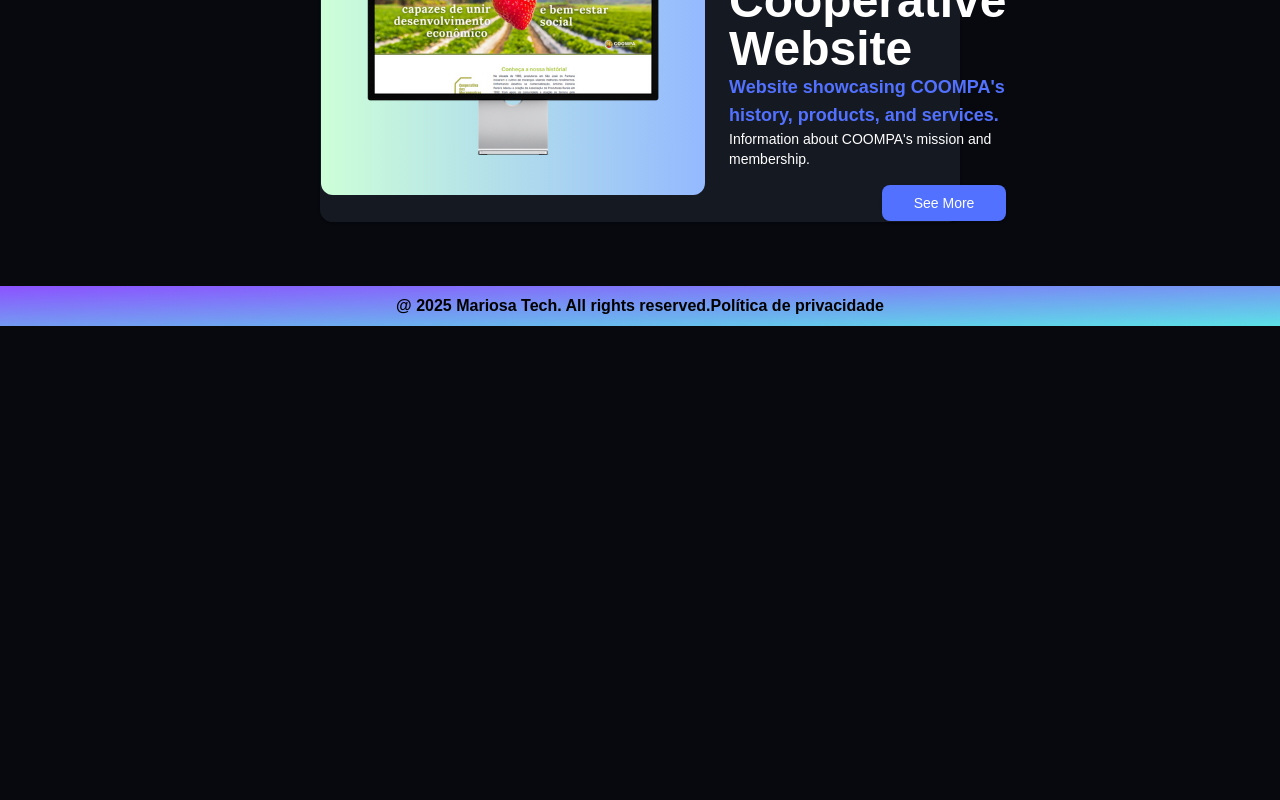
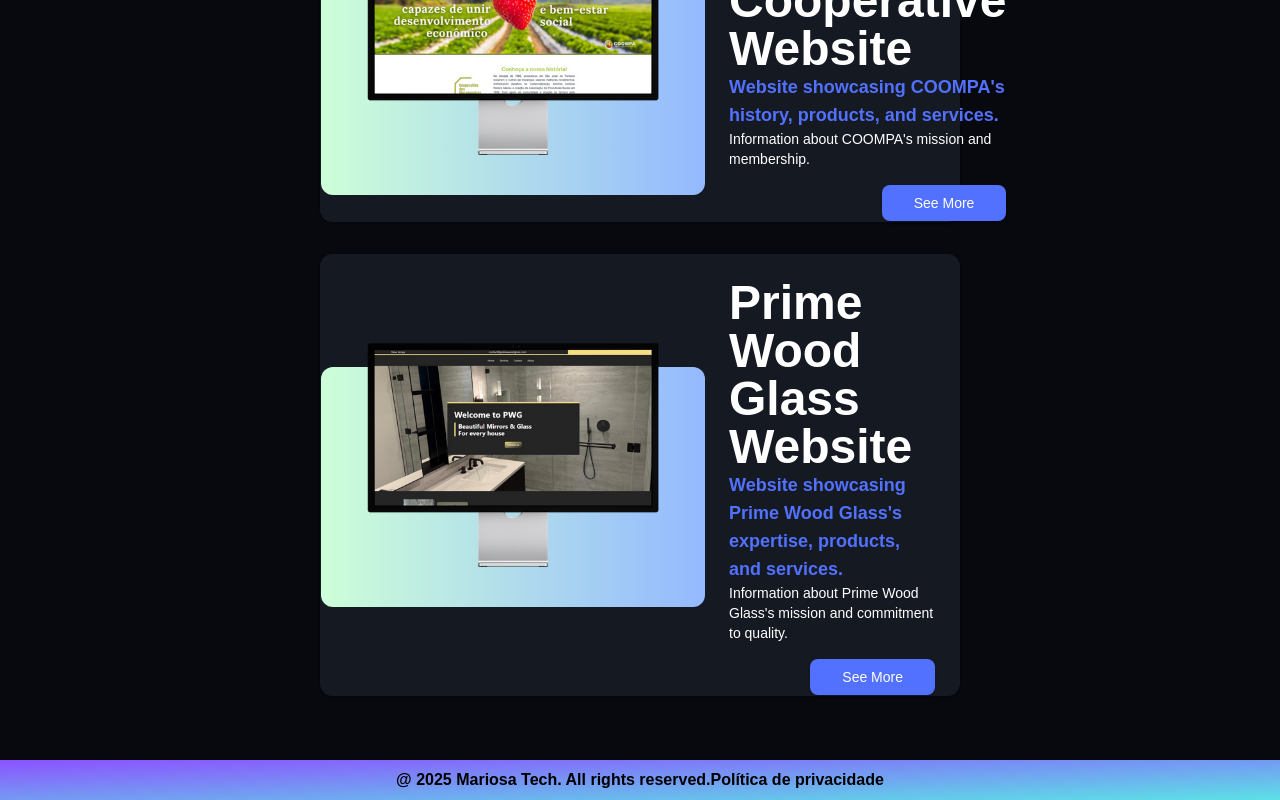
Before and after one commit to silas-mariosa/site-portifolio, a Next.js app: page /portifolio in a window 1280 px wide. Shown: the part 2136-2936 px from the top of the page. Before the commit the page ends 2462 px from the top, so only its background shows below. Built offline with nearby package versions, Linux system fonts and the light colour scheme.

Commit message:
chore: add Prime Wood Glass on portifolio

```diff
--- a/app/portifolio/[id]/page.tsx
+++ b/app/portifolio/[id]/page.tsx
@@ -17,31 +17,43 @@
 			id: 1,
 			image: '/smartGabinete.png',
 			translate: 'smartGabinete',
-			image2: '/smartGrabinetePack.png'
+			image2: '/smartGrabinetePack.png',
+			link: 'https://www.smartgabinete.com.br/'
 		},
 		{
 			id: 2,
 			image: '/aluminobre.png',
 			translate: 'aluminobre',
-			image2: '/aluminobrePack.png'
+			image2: '/aluminobrePack.png',
+			link: 'https://www.aluminobre.com.br/'
 		},
 		{
 			id: 3,
 			image: '/farmaco.png',
 			translate: 'farmaco',
-			image2: '/farmacoPack.png'
+			image2: '/farmacoPack.png',
+			link: 'https://farmaco.io/'
 		},
 		{
 			id: 4,
 			image: '/cometa.png',
 			translate: 'cometa',
-			image2: '/cometaPack.png'
+			image2: '/cometaPack.png',
+			link: 'https://projetocometa.vercel.app/'
 		},
 		{
 			id: 5,
 			image: '/coompa.png',
 			translate: 'coompa',
-			image2: '/coompaPack.png'
+			image2: '/coompaPack.png',
+			link: 'https://coompa.com.br/'
+		},
+		{
+			id: 6,
+			image: '/PrimeWoodGlass.png',
+			translate: 'primewoodglass',
+			image2: '/PrimeWoodGlassTelas.png',
+			link: 'https://www.primewoodglass.com/'
 		},
 	]
 
@@ -71,8 +83,17 @@
 		<>
 			{filteredPortifolio.map((portifolio) => (
 				<section key={portifolio.id} className="flex flex-col justify-center items-center text-[#d9d9d9]">
-					<div className="flex justify-center items-center my-14">
+					<div className="flex flex-col justify-center items-center my-14">
 						<h1 className="font-bold text-[28px] md:text-[36px] xl:text-[48px]">{t(`${portifolio.translate}`, 'title')}</h1>
+						<p
+							className="relative font-semibold text-[#5271ff] text-lg cursor-pointer
+             after:content-[''] after:absolute after:left-0 after:bottom-0
+             after:w-0 after:h-[3px] after:bg-[#5271ff]
+             after:transition-all after:duration-300 hover:after:w-full"
+							onClick={() => push(portifolio.link)}
+						>
+							Acessar o site
+						</p>
 					</div>
 					<div className="flex flex-col gap-10 justify-center items-center bg-[#151922] px-[5%] md:px-[10%] xl:px-[20%] pb-16">
 						<div className="flex flex-col lg:flex-row gap-20 justify-center items-center py-16">
--- a/lib/portifolios.json
+++ b/lib/portifolios.json
@@ -33,5 +33,12 @@
     "description": ["PortifolioCOOMPA", "description"],
     "image": "/coompa.png",
     "abount": ["PortifolioCOOMPA", "about"]
+  },
+  {
+    "id": 6,
+    "title": ["PortifolioPrimeWoodGlass", "title"],
+    "description": ["PortifolioPrimeWoodGlass", "description"],
+    "image": "/PrimeWoodGlass.png",
+    "abount": ["PortifolioPrimeWoodGlass", "about"]
   }
 ]
--- a/lib/texts.json
+++ b/lib/texts.json
@@ -197,6 +197,23 @@
       "en": "Information about COOMPA's mission and membership.",
       "it-it": "Informazioni sulla missione di COOMPA e l'iscrizione.",
       "pt-br": "Informações sobre a missão da COOMPA e adesão."
+    }
+  },
+  "PortifolioPrimeWoodGlass": {
+    "title": {
+      "en": "Prime Wood Glass Website",
+      "it-it": "Sito Web di Prime Wood Glass",
+      "pt-br": "Site da Prime Wood Glass"
+    },
+    "description": {
+      "en": "Website showcasing Prime Wood Glass's expertise, products, and services.",
+      "it-it": "Sito web che mostra l'esperienza, i prodotti e i servizi di Prime Wood Glass.",
+      "pt-br": "Site que apresenta a expertise, produtos e serviços da Prime Wood Glass."
+    },
+    "about": {
+      "en": "Information about Prime Wood Glass's mission and commitment to quality.",
+      "it-it": "Informazioni sulla missione di Prime Wood Glass e l'impegno per la qualità.",
+      "pt-br": "Informações sobre a missão da Prime Wood Glass e seu compromisso com a qualidade."
     }
   },
   "expertise": {
@@ -612,5 +629,32 @@
       "it-it": "L'obiettivo era creare un sito web istituzionale che comunicasse chiaramente lo scopo e i valori di AlumiNobre. Il sito include sezioni che dettagliano i prodotti e i servizi dell'azienda, informazioni sull'azienda e una pagina di contatto. È stato utilizzato un layout minimalista e visivamente attraente per garantire chiarezza e coinvolgimento.",
       "pt-br": "O objetivo foi criar um site institucional que comunicasse claramente o propósito e os valores da AlumiNobre. O site inclui seções detalhando os produtos e serviços da empresa, informações sobre a empresa e uma página de contato. Foi utilizado um layout minimalista e visualmente atraente para garantir clareza e engajamento."
     }
+  },
+  "primewoodglass": {
+    "title": {
+      "en": "Prime Wood Glass Website",
+      "it-it": "Sito Web di Prime Wood Glass",
+      "pt-br": "Site da Prime Wood Glass"
+    },
+    "description": {
+      "en": "Prime Wood Glass specializes in aluminum frames, tempered glass, and mirrors. With over a decade of experience, the company offers high-quality, customized solutions for residential and commercial projects.",
+      "it-it": "Prime Wood Glass è specializzata in infissi in alluminio, vetro temperato e specchi. Con oltre un decennio di esperienza, l'azienda offre soluzioni personalizzate di alta qualità per progetti residenziali e commerciali.",
+      "pt-br": "A Prime Wood Glass é especializada em esquadrias de alumínio, vidro temperado e espelhos. Com mais de uma década de experiência, a empresa oferece soluções personalizadas de alta qualidade para projetos residenciais e comerciais."
+    },
+    "challenge": {
+      "en": "Develop a modern, visually appealing, and user-friendly institutional website. The site needed to showcase the company's products and services, provide clear contact information, and ensure full responsiveness across various devices.",
+      "it-it": "Sviluppare un sito web istituzionale moderno, visivamente attraente e facile da navigare. Il sito doveva mostrare i prodotti e i servizi dell'azienda, fornire informazioni di contatto chiare e garantire una piena reattività su vari dispositivi.",
+      "pt-br": "Desenvolver um site institucional moderno, visualmente atraente e de fácil navegação. O site precisava apresentar os produtos e serviços da empresa, fornecer informações de contato claras e garantir total responsividade em diversos dispositivos."
+    },
+    "whatsdone": {
+      "en": "Created a user-friendly and fully responsive website with a modern and intuitive design. The site effectively showcases the company's products and services, providing essential information for potential clients.",
+      "it-it": "Creato un sito web user-friendly e completamente reattivo con un design moderno e intuitivo. Il sito mostra efficacemente i prodotti e i servizi dell'azienda, fornendo informazioni essenziali per i potenziali clienti.",
+      "pt-br": "Criei um site amigável e totalmente responsivo, com um design moderno e intuitivo. O site apresenta de forma eficaz os produtos e serviços da empresa, fornecendo informações essenciais para potenciais clientes."
+    },
+    "solution": {
+      "en": "The goal was to create an institutional website that clearly communicated Prime Wood Glass's purpose and values. The site includes sections detailing the company's products and services, information about the company, and a contact page. A minimalist and visually appealing layout was used to ensure clarity and engagement.",
+      "it-it": "L'obiettivo era creare un sito web istituzionale che comunicasse chiaramente lo scopo e i valori di Prime Wood Glass. Il sito include sezioni che dettagliano i prodotti e i servizi dell'azienda, informazioni sull'azienda e una pagina di contatto. È stato utilizzato un layout minimalista e visivamente attraente per garantire chiarezza e coinvolgimento.",
+      "pt-br": "O objetivo foi criar um site institucional que comunicasse claramente o propósito e os valores da Prime Wood Glass. O site inclui seções detalhando os produtos e serviços da empresa, informações sobre a empresa e uma página de contato. Foi utilizado um layout minimalista e visualmente atraente para garantir clareza e engajamento."
+    }
   }
 }
```
Also changed, not shown: public/PrimeWoodGlass.png (added), public/PrimeWoodGlassTelas.png (added).
